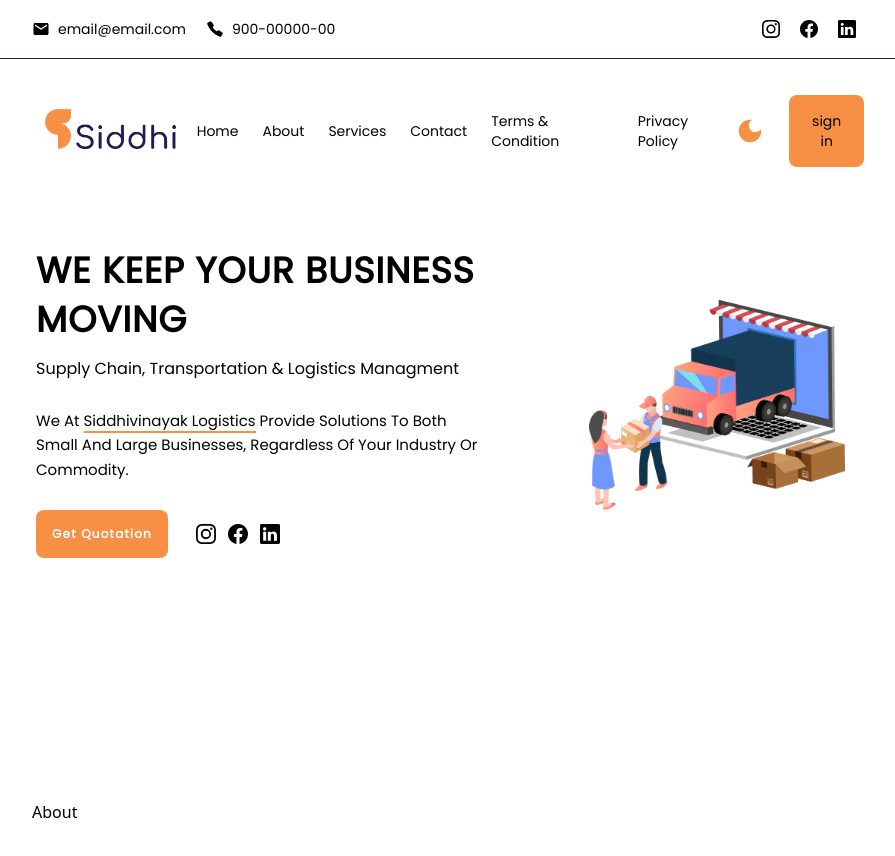
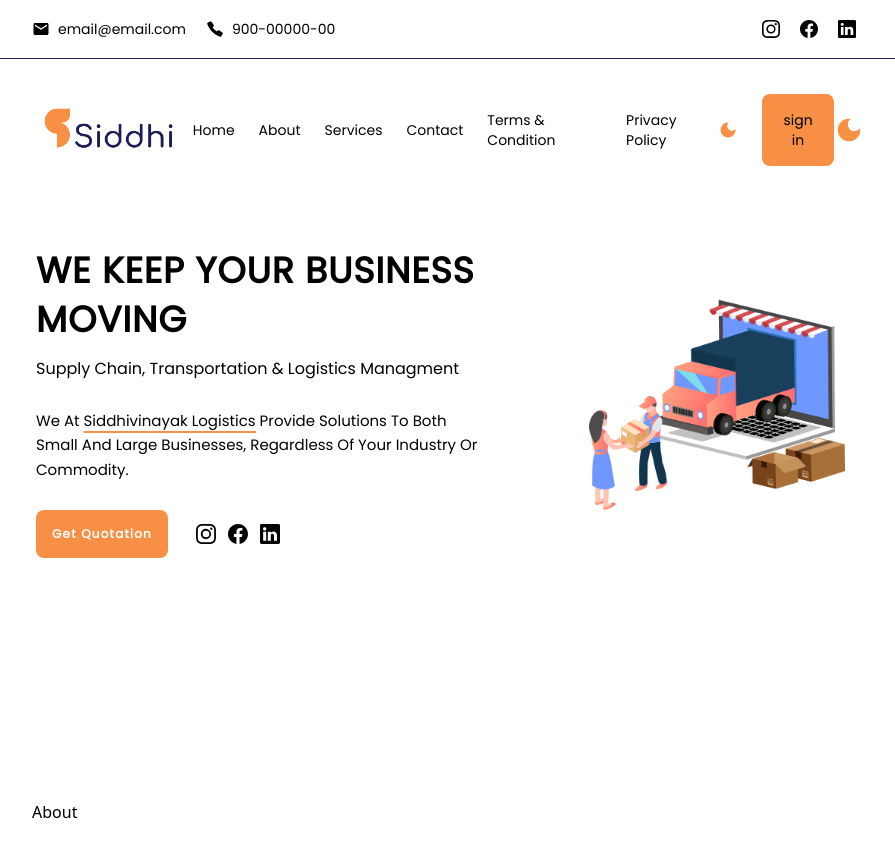
Before and after one commit to iamadityamall/transport-service-landing-page, a React (Create React App) app: page / in a window 1280 px wide. Shown: the top 856 px of the page, without its empty margins (192-1087 px from the left). Built offline with nearby package versions, Linux system fonts and the light colour scheme.

Commit message:
add sun icon and changed its placement.

```diff
--- a/src/components/Home/Sidebar.jsx
+++ b/src/components/Home/Sidebar.jsx
@@ -3,28 +3,21 @@ import navLinks from "../../data/navLinks";
 import { Link } from "react-router-dom";
 import { IoClose } from "react-icons/io5";
 import { useGlobalContext } from "../../context";
-import {MdDarkMode} from 'react-icons/md'
-
+// import {MdDarkMode} from 'react-icons/md'
 
 const Sidebar = ({ setNavButton, navButton }) => {
-    const {changemode, darkmode, } = useGlobalContext();
+  const { darkmode } = useGlobalContext();
   return (
     <aside
-      className={`fixed text-black top-0 right-0 h-screen space-y-28 w-screen p-4 transition all delay-300 ease-in-out flex flex-col items-end text-right capitalize lg:hidden bg-white ${
+      className={`fixed text-black top-0 right-0 h-screen space-y-20 w-screen p-4 transition all delay-300 ease-in-out flex flex-col items-end text-right capitalize lg:hidden bg-white ${
         !navButton && "translate-x-full"
-      } ${!darkmode && 'bg-colorTwo text-white'}
+      } ${!darkmode && "bg-colorTwo text-white"}
       }`}
     >
       <button onClick={() => setNavButton(false)} className="mt-2">
         <IoClose className="text-5xl p-2 text-colorOne" />
       </button>
-      <div className="flex flex-col w-full items-end space-y-3">
-        <button
-          className={`text-5xl text-colorOne   ${darkmode && "text-black"}`}
-          onClick={() => changemode()}
-        >
-          <MdDarkMode />
-        </button>
+      <div className="flex flex-col w-full items-end">
         <button className="text-sm p-4 bg-colorOne rounded-lg">sign in</button>
         {navLinks.map((navlink) => {
           const { id } = navlink;
--- a/src/components/Navbar.jsx
+++ b/src/components/Navbar.jsx
@@ -6,6 +6,7 @@ import { useEffect } from "react";
 import Sidebar from "./Home/Sidebar";
 import QuickCallToAction from "./Home/QuickCallToAction";
 import { MdDarkMode } from "react-icons/md";
+import { BsSunFill } from "react-icons/bs";
 
 const Navbar = () => {
   const { navButton, setNavButton, darkmode, changemode } = useGlobalContext();
@@ -50,7 +51,7 @@ const Navbar = () => {
             </div>
             <div className="hidden lg:flex space-x-6">
               <button
-                className={`text-3xl text-colorOne   ${
+                className={`text-xl text-colorOne   ${
                   darkmode && "text-black"
                 }`}
                 onClick={() => changemode()}
@@ -61,6 +62,15 @@ const Navbar = () => {
                 sign in
               </button>
             </div>
+            <div className="flex items-center">
+              <button
+                className={`text-3xl text-colorOne   ${
+                  darkmode && "text-black"
+                }`}
+                onClick={() => changemode()}
+              >
+                {!darkmode ? <BsSunFill /> : <MdDarkMode />}
+              </button>
               <button
                 type="button"
                 className="text-2xl p-3 lg:hidden"
@@ -68,6 +78,7 @@ const Navbar = () => {
               >
                 <GiHamburgerMenu />
               </button>
+            </div>
           </section>
         </nav>
       </header>
```
Lines whose indentation alone changed are shown as unchanged.
